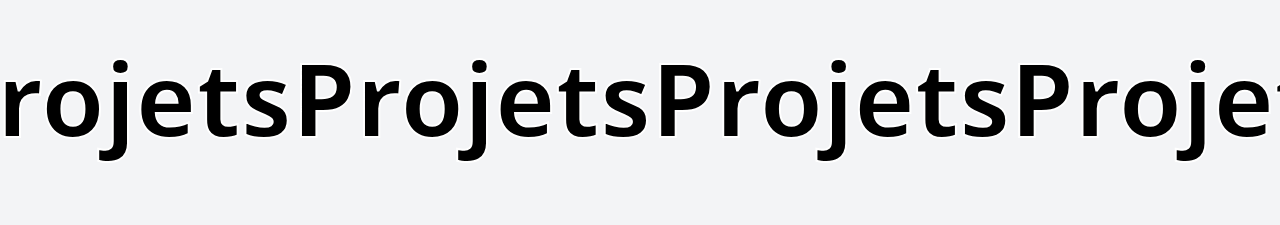
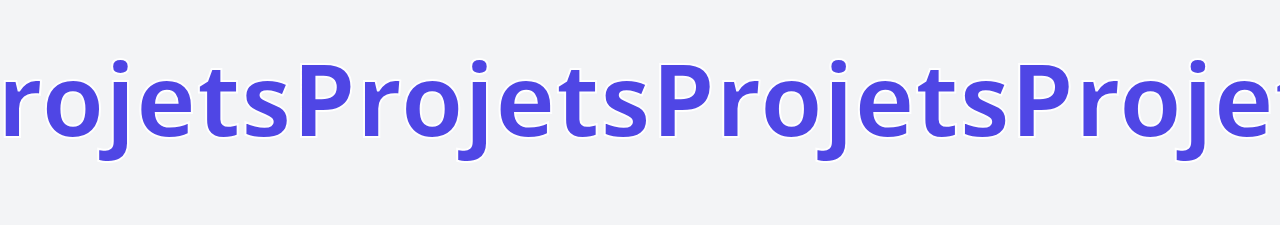
Before and after one commit to erwanmarega/Portfolio, a Vue app: page /contact in a window 1280 px wide. Shown: the part 4237-4462 px from the top of the page. Built offline with nearby package versions, Linux system fonts and the light colour scheme; a web font is replaced by a local one.

Commit message:
Changement de couleur pour l'animation du texte project

```diff
--- a/src/views/Text.vue
+++ b/src/views/Text.vue
@@ -5,7 +5,7 @@
         <span
           v-for="i in 10"
           :key="'left-' + i"
-          class="text-[20vw] sm:text-[12vw] lg:text-[8vw] font-extrabold text-black stroke-white">
+          class="text-[20vw] sm:text-[12vw] lg:text-[8vw] font-extrabold text-indigo-600 stroke-white">
           Projets
         </span>
       </div>
--- a/src/views/education.vue
+++ b/src/views/education.vue
@@ -10,7 +10,6 @@
             Découvrez mon parcours académique et mes compétences acquises.
           </p>
         </div>
-        <!-- Timeline container avec flèches entre chaque formation -->
         <div class="flex flex-col items-center">
           <template v-for="(item, index) in educationList" :key="index">
             <div
```
